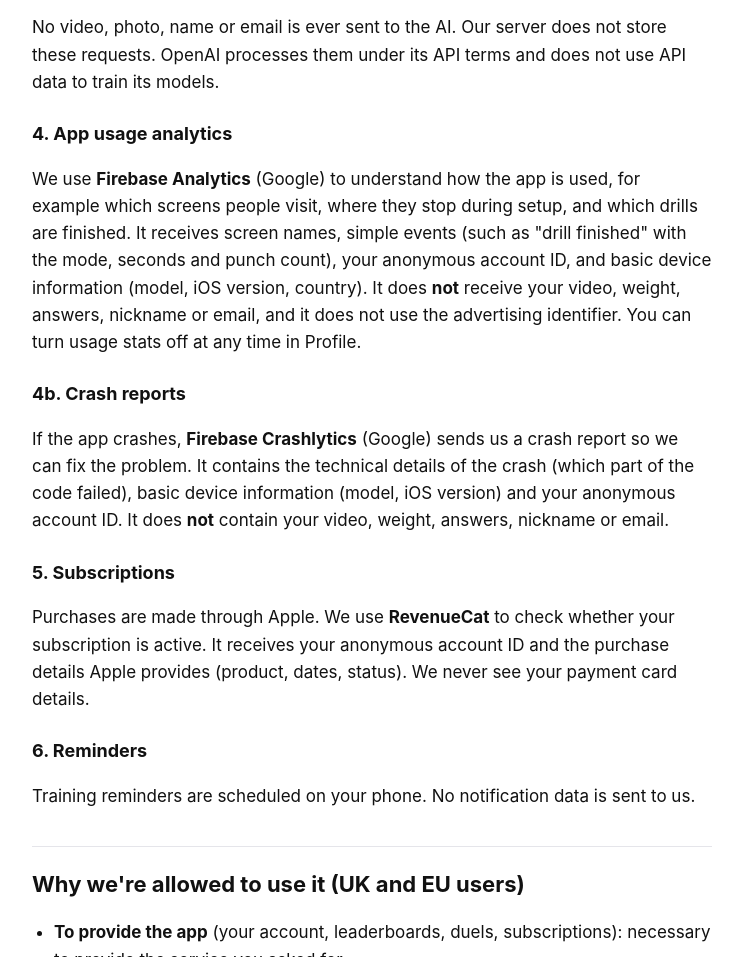
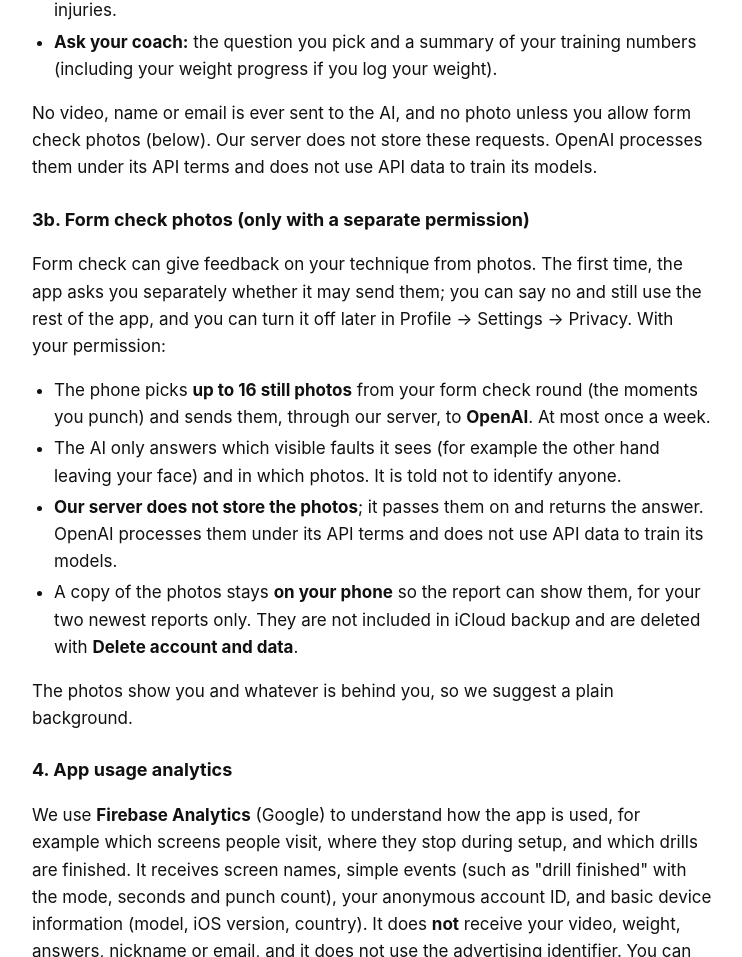
Before and after one commit to yuceeeearch/southpaw-legal, a plain HTML site: page privacy.html in a window 1280 px wide. Shown: the part 1843-2800 px from the top of the page, without its empty margins (268-1010 px from the left). Drawn offline with Linux system fonts and the light colour scheme.

Commit message:
Privacy policy: Form check photos (OpenAI, separate permission, not stored on the server).
Co-Authored-By: Claude Opus 5.5 <noreply@anthropic.com>

```diff
--- a/privacy.html
+++ b/privacy.html
@@ -9,7 +9,7 @@
 <body>
 <main>
 <h1>Southpaw Privacy Policy</h1>
-<p class="muted">Last updated: 4 November 2026</p>
+<p class="muted">Last updated: 10 November 2026</p>
 
 <p>Southpaw: AI Boxing Coach ("Southpaw") is a boxing training app for iPhone. This policy explains what data the app uses, why, and the choices you have. We keep it short and plain.</p>
 
@@ -19,7 +19,8 @@
 <h2>The short version</h2>
 <ul>
   <li><strong>Your camera video never leaves your phone.</strong> Punch tracking runs on your device. We never record, upload or store your video.</li>
-  <li><strong>Videos you pick for a form check stay on your phone too.</strong> The phone reads them; nothing is uploaded.</li>
+  <li><strong>Videos you pick for a form check stay on your phone too.</strong> The phone reads them; the video itself is never uploaded.</li>
+  <li><strong>Form check photos only with a separate permission.</strong> If you allow it, up to 16 still photos of you from a form check round are sent to the AI to spot technique faults. They are not stored on our server.</li>
   <li><strong>No sign-up is needed.</strong> The app makes an anonymous account so leaderboards and 1v1 work. Signing in with Apple is optional.</li>
   <li><strong>AI coaching only with your permission.</strong> Before anything is sent to the AI, the app asks you. If you say no, your plan is built on your phone instead.</li>
   <li><strong>We don't sell your data and we don't use it for ads.</strong> We don't use the advertising identifier (IDFA) and we don't track you across other apps.</li>
@@ -42,13 +43,23 @@
 <p>Other users can see your nickname, XP, Sprint records and duel scores on the leaderboards. They can't see anything else.</p>
 
 <h3>3. AI coaching (only with your permission; sent for an answer, not stored)</h3>
-<p>Some features use AI (OpenAI) through our server. The app asks for your permission before the first one. You can say no, or turn it off later in Profile; your plan is then built on your phone, and the AI-only features (Ask your coach, the AI form report) are switched off. With your permission, the following is sent:</p>
+<p>Some features use AI (OpenAI) through our server. The app asks for your permission before the first one. You can say no, or turn it off later in Profile; your plan is then built on your phone, and the AI-only features (Ask your coach, form check feedback) are switched off. With your permission, the following is sent:</p>
 <ul>
   <li><strong>Your plan:</strong> your onboarding answers (including age, height, weight, goals and injuries) are sent once to personalise your training plan.</li>
   <li><strong>Form check report:</strong> the measured numbers from your round (punch counts, timing, guard and head-movement statistics) and your experience, stance and injuries.</li>
   <li><strong>Ask your coach:</strong> the question you pick and a summary of your training numbers (including your weight progress if you log your weight).</li>
 </ul>
-<p>No video, photo, name or email is ever sent to the AI. Our server does not store these requests. OpenAI processes them under its API terms and does not use API data to train its models.</p>
+<p>No video, name or email is ever sent to the AI, and no photo unless you allow form check photos (below). Our server does not store these requests. OpenAI processes them under its API terms and does not use API data to train its models.</p>
+
+<h3>3b. Form check photos (only with a separate permission)</h3>
+<p>Form check can give feedback on your technique from photos. The first time, the app asks you separately whether it may send them; you can say no and still use the rest of the app, and you can turn it off later in Profile → Settings → Privacy. With your permission:</p>
+<ul>
+  <li>The phone picks <strong>up to 16 still photos</strong> from your form check round (the moments you punch) and sends them, through our server, to <strong>OpenAI</strong>. At most once a week.</li>
+  <li>The AI only answers which visible faults it sees (for example the other hand leaving your face) and in which photos. It is told not to identify anyone.</li>
+  <li><strong>Our server does not store the photos</strong>; it passes them on and returns the answer. OpenAI processes them under its API terms and does not use API data to train its models.</li>
+  <li>A copy of the photos stays <strong>on your phone</strong> so the report can show them, for your two newest reports only. They are not included in iCloud backup and are deleted with <strong>Delete account and data</strong>.</li>
+</ul>
+<p>The photos show you and whatever is behind you, so we suggest a plain background.</p>
 
 <h3>4. App usage analytics</h3>
 <p>We use <strong>Firebase Analytics</strong> (Google) to understand how the app is used, for example which screens people visit, where they stop during setup, and which drills are finished. It receives screen names, simple events (such as "drill finished" with the mode, seconds and punch count), your anonymous account ID, and basic device information (model, iOS version, country). It does <strong>not</strong> receive your video, weight, answers, nickname or email, and it does not use the advertising identifier. You can turn usage stats off at any time in Profile.</p>
@@ -66,6 +77,7 @@
 <ul>
   <li><strong>To provide the app</strong> (your account, leaderboards, duels, subscriptions): necessary to provide the service you asked for.</li>
   <li><strong>AI coaching</strong>, including any health information you give (injuries, weight): your <strong>explicit consent</strong>, which you can withdraw at any time in Profile.</li>
+  <li><strong>Form check photos</strong>: your <strong>explicit consent</strong>, asked separately, which you can withdraw at any time in Profile.</li>
   <li><strong>Usage analytics</strong>: our legitimate interest in understanding and improving the app, with an easy way to turn it off in Profile.</li>
   <li><strong>Crash reports</strong>: our legitimate interest in keeping the app working.</li>
 </ul>
@@ -76,6 +88,7 @@
 <h2>How long we keep it</h2>
 <ul>
   <li>Data on your phone: until you delete the app or use <strong>Delete account and data</strong>.</li>
+  <li>Form check photos: not kept on our server; on your phone only for your two newest reports.</li>
   <li>Account data on our server: until you delete your account.</li>
   <li>Analytics: Firebase keeps event data for up to 14 months.</li>
   <li>Crash reports: Crashlytics keeps them for 90 days.</li>
@@ -85,6 +98,7 @@
 <ul>
   <li><strong>Delete everything:</strong> Profile → <strong>Delete account and data</strong> deletes your server account (nickname, XP, records, duels) and everything stored on your phone.</li>
   <li><strong>Camera:</strong> you can turn camera access off in iOS Settings. Timer-only workouts still work.</li>
+  <li><strong>AI and photos:</strong> you can turn AI coaching and form check photos off at any time in Profile → Settings → Privacy.</li>
   <li><strong>Questions or requests</strong> (access, correction, deletion): email us at the address below.</li>
 </ul>
 <p><strong>UK and EU users</strong> can ask for a copy of their data, correct it, delete it, object to or restrict its use, take it to another service, and withdraw consent at any time (this doesn't affect what was done before). You can also complain to your data protection authority; in the UK that is the Information Commissioner's Office (<a href="https://ico.org.uk">ico.org.uk</a>). We'd appreciate the chance to help first.</p>
@@ -99,7 +113,7 @@
 <h2>Service providers</h2>
 <ul>
   <li><strong>Supabase</strong> (accounts, leaderboards, server functions)</li>
-  <li><strong>OpenAI</strong> (AI coaching text)</li>
+  <li><strong>OpenAI</strong> (AI coaching text, form check photo feedback)</li>
   <li><strong>Google Firebase</strong> (app analytics, crash reports)</li>
   <li><strong>RevenueCat</strong> (subscription status)</li>
   <li><strong>Apple</strong> (Sign in with Apple, App Store purchases)</li>
```
